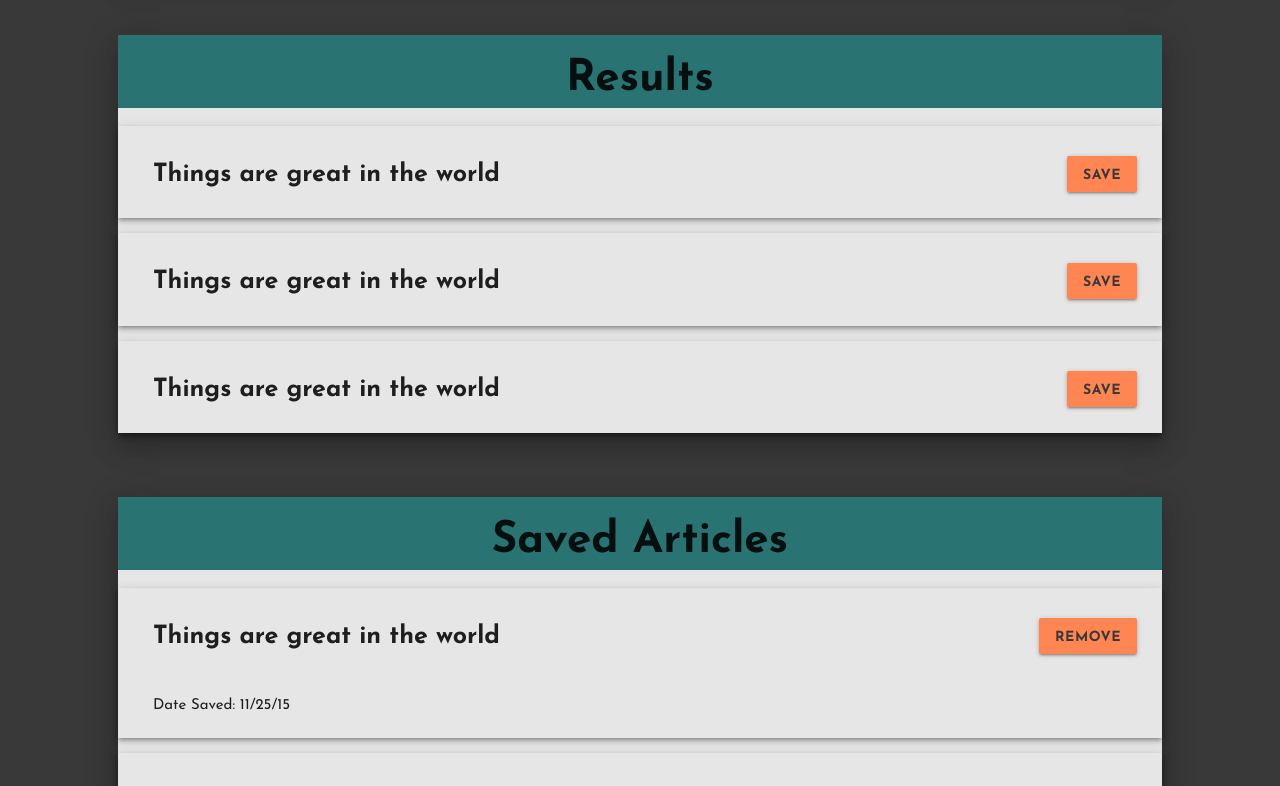
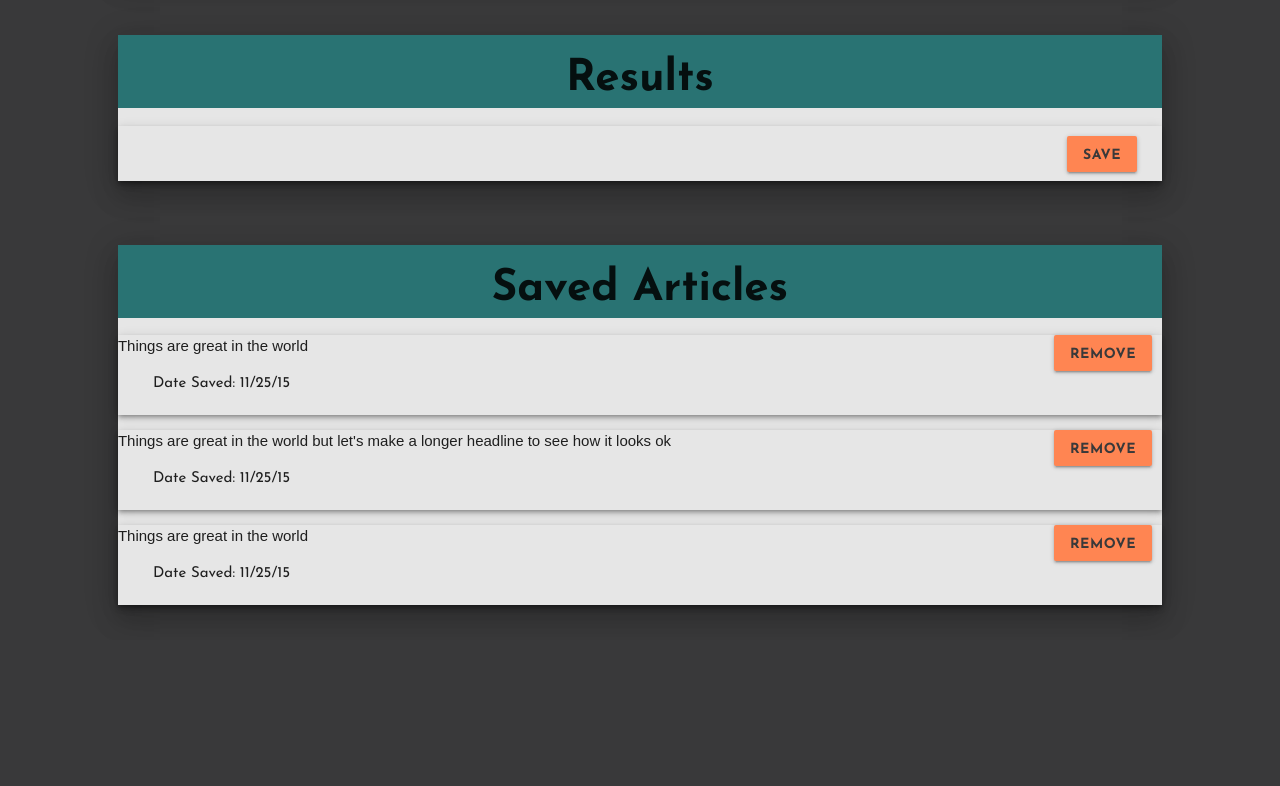
Before and after one commit to eggobiggie/nytreact, a React (Create React App) app in the folder client/: page /saved in a window 1280 px wide. Shown: the part 740-1526 px from the top of the page. After the commit the page ends 1380 px from the top, so only its background shows below. Built offline with nearby package versions, Linux system fonts and the light colour scheme; no server answers; a web font is replaced by a local one.

Commit message:
separate results into components

```diff
--- /dev/null
+++ b/client/src/components/ResultsList/ResultsList.css
@@ -0,0 +1,9 @@
+.article-headline {
+    font-family: 'Josefin Sans', sans-serif;
+    font-weight: bold;
+    font-size: 25px;
+    padding-top: 30px;
+    padding-bottom: 25px;
+    padding-left: 20px;
+    margin: 15px;
+}
--- /dev/null
+++ b/client/src/components/ResultsList/ResultsList.js
@@ -0,0 +1,9 @@
+import React from "react";
+import "./ResultsList.css";
+// import SaveBtn from "./SaveBtn";
+
+export const ResultsList =({ children }) => (
+    <ul className="article-panel z-depth-2">
+        { children }
+    </ul>
+);
--- /dev/null
+++ b/client/src/components/ResultsList/ResultsListItem.js
@@ -0,0 +1,7 @@
+import React from "react";
+
+export const ResultsListItem = props => (
+    <li className="article-headline left-align">
+        { props.children }
+    </li>
+);
--- /dev/null
+++ b/client/src/components/ResultsList/index.js
@@ -0,0 +1,2 @@
+export * from "./ResultsList";
+export * from "./ResultsListItem";
--- a/client/src/components/SaveBtn/SaveBtn.css
+++ b/client/src/components/SaveBtn/SaveBtn.css
@@ -6,6 +6,7 @@
 .save-button {
     background-color: #FF8552;
     margin-right: 10px;
+    margin-top: -20px;
 }
 
 .save-button:focus {
--- a/client/src/pages/Results/Results.css
+++ b/client/src/pages/Results/Results.css
@@ -12,13 +12,3 @@
     height: 100%;
     width: 100%;
 }
-
-.dummy-headline {
-    font-family: 'Josefin Sans', sans-serif;
-    font-weight: bold;
-    font-size: 25px;
-    padding-top: 30px;
-    padding-bottom: 25px;
-    padding-left: 20px;
-    margin: 15px;
-}
--- a/client/src/pages/Results/Results.js
+++ b/client/src/pages/Results/Results.js
@@ -1,6 +1,7 @@
 import React, { Component } from 'react';
 import "./Results.css"
 import SaveBtn from "../../components/SaveBtn";
+import { ResultsList, ResultsListItem } from "../../components/ResultsList";
 
 class Results extends Component
 {
@@ -15,15 +16,18 @@ class Results extends Component
             <div className="col s10 offset-s1">
                 <div className="results-panel z-depth-4 center">
                     <h3 className="results-header center-align">Results</h3>
-                    <div className="dummy-article-panel z-depth-2">
+                    <ResultsList>
+                        <ResultsListItem>
+                            <SaveBtn />
+                        </ ResultsListItem>
+                    </ ResultsList>
+
+                    {/* <div className="dummy-article-panel z-depth-2">
                         <p className="dummy-headline left-align">Things are great in the world<SaveBtn /></p>
                     </div>
                     <div className="dummy-article-panel z-depth-2">
                         <p className="dummy-headline left-align">Things are great in the world<SaveBtn /></p>
-                    </div>
-                    <div className="dummy-article-panel z-depth-2">
-                        <p className="dummy-headline left-align">Things are great in the world<SaveBtn /></p>
-                    </div>
+                    </div> */}
                 </div>
             </div>
         </div>
```
